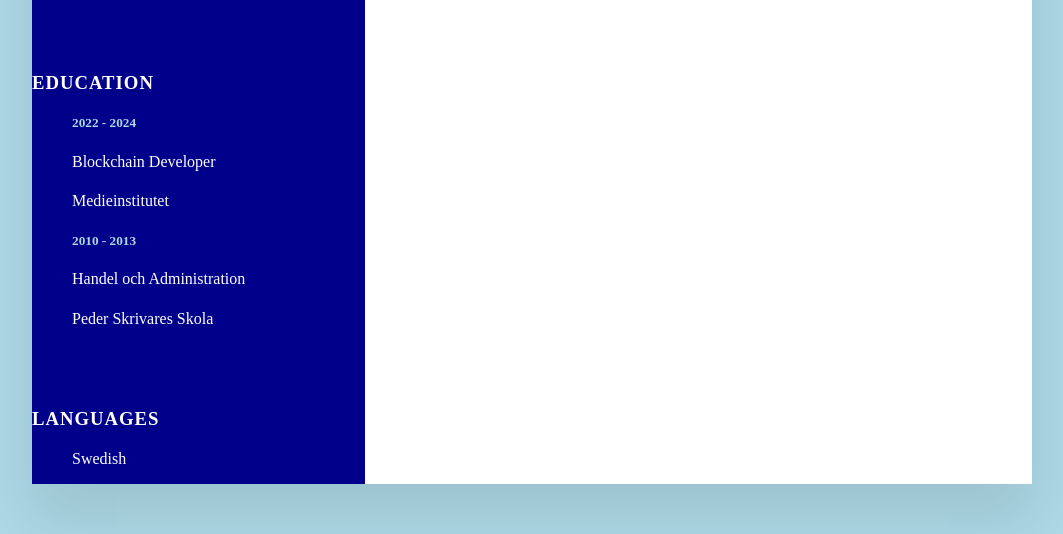
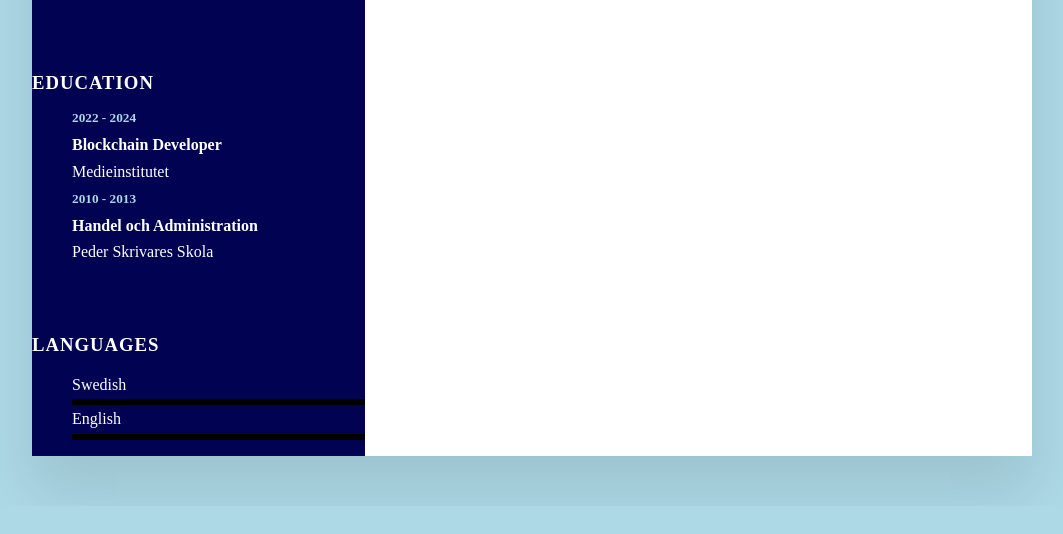
Before and after one commit to Medieinstitutet/cv-med-css-oscarkannerstedt, a website: page index.html in a window 1280 px wide. Shown: the part 596-1130 px from the top of the page, without its empty margins (108-1171 px from the left). After the commit the page ends 1102 px from the top, so only its background shows below. Drawn offline with Linux system fonts and the light colour scheme.

Commit message:
fortsatt på Cv:et

```diff
--- a/css/main.css
+++ b/css/main.css
@@ -291,7 +291,7 @@ body {
   max-width: 1000px;
   min-height: 1000px;
   margin: 50px;
-  background-color: darkblue;
+  background-color: rgb(2, 2, 82);
   display: grid;
   grid-template-columns: 1fr 2fr;
   box-shadow: 0 35px 55px rgba(0,0,0,0.1);
@@ -399,7 +399,7 @@ line-height: 1.4em;
 /*----------------------------------------------*/
 
 .contactinfo.education li {
-  margin-bottom: 15px; /*fungerar inte för o ändra space mellan raderna*/
+  line-height: 5px;
 }
 
 .contactinfo.education h5 {
@@ -408,12 +408,33 @@ line-height: 1.4em;
 
 .contactinfo.education h4:nth-child(2) {
   color: white;
-  font-weight: 500;
+  font-weight: 600;
 }
 
 .contactinfo.education h4 {
   color: white;
   font-weight: 300;
+}
+
+/*----------------------------------------------*/
+/*--------------------Language------------------*/
+/*----------------------------------------------*/
+
+.contactinfo.language .percent {
+  position: relative;
+  width: 100%;
+  height: 6px;
+  background: black;
+  display: block;
+  margin-top: 5px;
+}
+
+.contactinfo.language .percent div {
+  position: absolute;
+  top: 0;
+  left: 0;
+  height: 100%;
+  background: red;
 }
 
 /*----------------------------------------------*/
--- a/index.html
+++ b/index.html
@@ -81,6 +81,11 @@
           <li>
             <span class="text">Swedish</span>
             <span class="percent"></span>
+            <div style="width= 45%;"></div>
+          </li>
+          <li>
+            <span class="text">English</span>
+            <span class="percent"></span>
           </li>
         </ul>
       </section>
```
